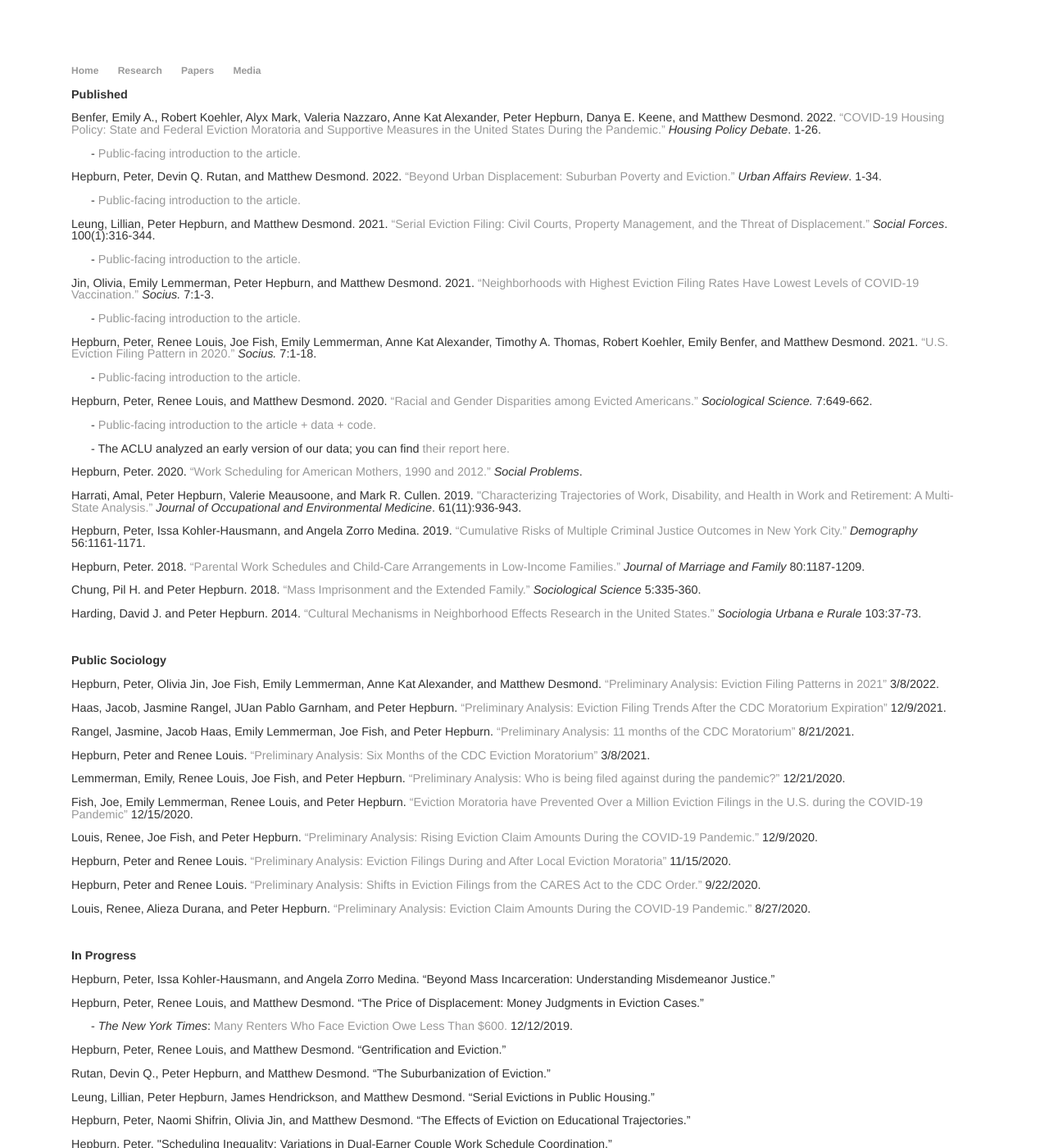
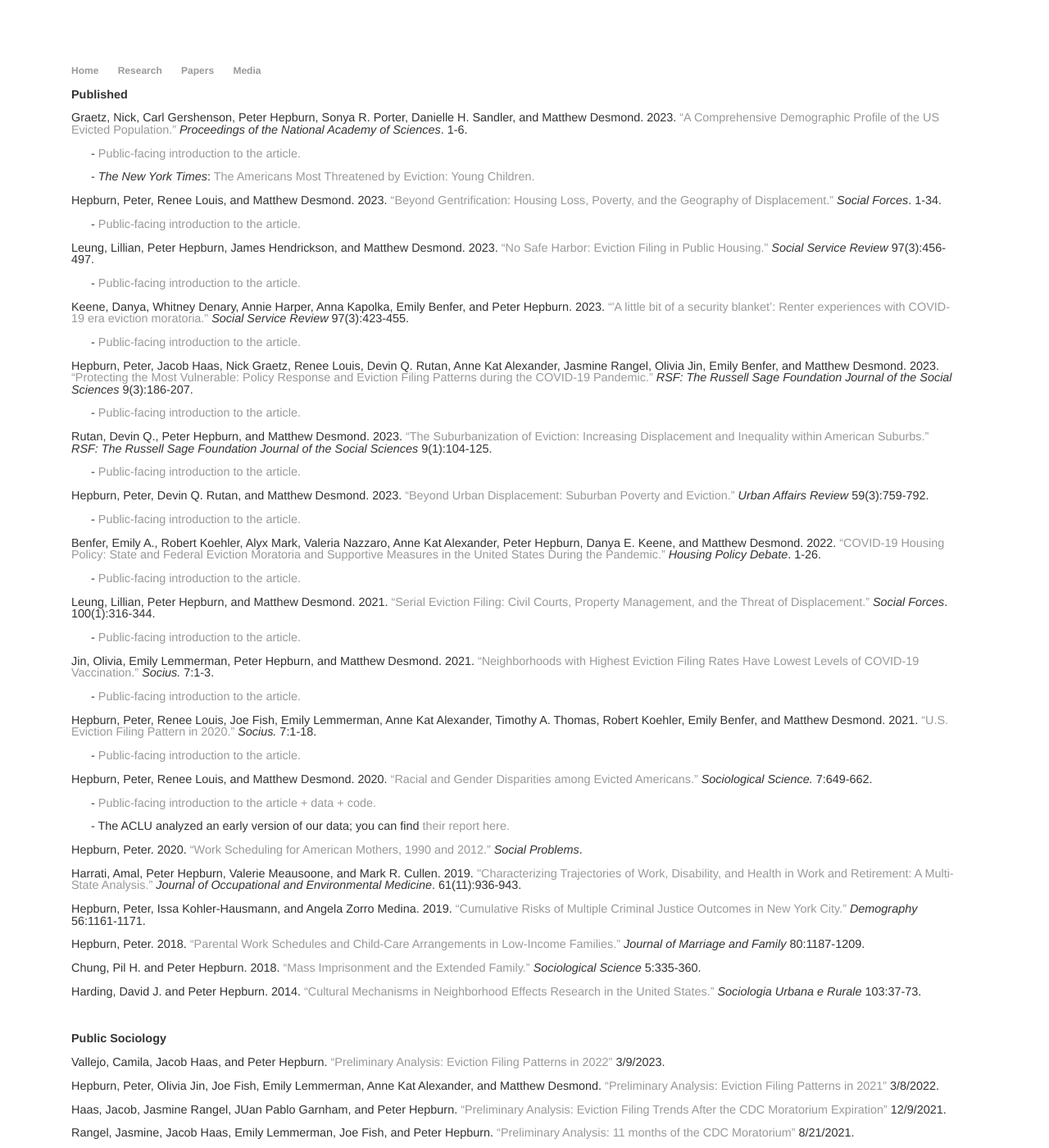
Before and after one commit to pshepburn/pshepburn.github.io, a Jekyll site: the page built from papers.html, in a window 1280 px wide and 1400 px high. Shown: the whole window at 82% size. Built offline with Jekyll 4.4.1, drawn with Linux system fonts in a browser that asks for light colours; some of the changed text lies outside the part shown.

Commit message:
Add files via upload

```diff
--- a/papers.html
+++ b/papers.html
@@ -4,11 +4,31 @@ title: Papers
 ---
 <div class="blurb">
 	<p><strong>Published</strong></p>
+
+	<p>Graetz, Nick, Carl Gershenson, Peter Hepburn, Sonya R. Porter, Danielle H. Sandler, and Matthew Desmond. 2023. <a href="https://www.pnas.org/doi/10.1073/pnas.2305860120">“A Comprehensive Demographic Profile of the US Evicted Population.”</a> <em>Proceedings of the National Academy of Sciences</em>. 1-6.</p>
+		<p>&nbsp;&nbsp;&nbsp;&nbsp;&nbsp;&nbsp;- <a href="https://evictionlab.org/who-is-evicted-in-america/">Public-facing introduction to the article.</a></p>
+		<p>&nbsp;&nbsp;&nbsp;&nbsp;&nbsp;&nbsp;- <em>The New York Times</em>: <a href="https://www.nytimes.com/2023/10/02/upshot/evictions-children-american-renters.html">The Americans Most Threatened by Eviction: Young Children.</a></p>
+
+	<p>Hepburn, Peter, Renee Louis, and Matthew Desmond. 2023. <a href="https://doi.org/10.1093/sf/soad123">“Beyond Gentrification: Housing Loss, Poverty, and the Geography of Displacement.”</a> <em>Social Forces</em>. 1-34.</p>
+		<p>&nbsp;&nbsp;&nbsp;&nbsp;&nbsp;&nbsp;- <a href="https://evictionlab.org/gentrifications-role-in-the-eviction-crisis/">Public-facing introduction to the article.</a></p>
+
+	<p>Leung, Lillian, Peter Hepburn, James Hendrickson, and Matthew Desmond. 2023. <a href="https://www.journals.uchicago.edu/doi/10.1086/725777">“No Safe Harbor: Eviction Filing in Public Housing.”</a> <em>Social Service Review</em> 97(3):456-497.</p>
+		<p>&nbsp;&nbsp;&nbsp;&nbsp;&nbsp;&nbsp;- <a href="https://evictionlab.org/public-housing-and-the-threat-of-eviction/">Public-facing introduction to the article.</a></p>
+
+	<p>Keene, Danya, Whitney Denary, Annie Harper, Anna Kapolka, Emily Benfer, and Peter Hepburn. 2023. <a href="https://www.journals.uchicago.edu/doi/10.1086/725320">“'A little bit of a security blanket’: Renter experiences with COVID-19 era eviction moratoria.”</a> <em>Social Service Review</em> 97(3):423-455.</p>
+		<p>&nbsp;&nbsp;&nbsp;&nbsp;&nbsp;&nbsp;- <a href="https://evictionlab.org/in-their-own-words-how-tenants-experienced-eviction-moratoria/">Public-facing introduction to the article.</a></p>
+
+	<p>Hepburn, Peter, Jacob Haas, Nick Graetz, Renee Louis, Devin Q. Rutan, Anne Kat Alexander, Jasmine Rangel, Olivia Jin, Emily Benfer, and Matthew Desmond. 2023. <a href="https://www.rsfjournal.org/content/9/3/186.abstract">“Protecting the Most Vulnerable: Policy Response and Eviction Filing Patterns during the COVID-19 Pandemic.”</a> <em>RSF: The Russell Sage Foundation Journal of the Social Sciences</em> 9(3):186-207.</p>
+		<p>&nbsp;&nbsp;&nbsp;&nbsp;&nbsp;&nbsp;- <a href="https://evictionlab.org/covid-era-policies-cut-eviction-filings-by-more-than-half/">Public-facing introduction to the article.</a></p>
+
+	<p>Rutan, Devin Q., Peter Hepburn, and Matthew Desmond. 2023. <a href="https://www.rsfjournal.org/content/9/1/104.abstract">“The Suburbanization of Eviction: Increasing Displacement and Inequality within American Suburbs.”</a> <em>RSF: The Russell Sage Foundation Journal of the Social Sciences</em> 9(1):104-125.</p>
+		<p>&nbsp;&nbsp;&nbsp;&nbsp;&nbsp;&nbsp;- <a href="https://evictionlab.org/growing-risk-of-suburban-eviction/">Public-facing introduction to the article.</a></p>
+
+	<p>Hepburn, Peter, Devin Q. Rutan, and Matthew Desmond. 2023. <a href="https://journals.sagepub.com/doi/full/10.1177/10780874221085676">“Beyond Urban Displacement: Suburban Poverty and Eviction.”</a> <em>Urban Affairs Review</em> 59(3):759-792.</p>
+		<p>&nbsp;&nbsp;&nbsp;&nbsp;&nbsp;&nbsp;- <a href="https://evictionlab.org/suburban-eviction/">Public-facing introduction to the article.</a></p>
+
 	<p>Benfer, Emily A., Robert Koehler, Alyx Mark, Valeria Nazzaro, Anne Kat Alexander, Peter Hepburn, Danya E. Keene, and Matthew Desmond. 2022. <a href="https://www.tandfonline.com/doi/full/10.1080/10511482.2022.2076713">“COVID-19 Housing Policy: State and Federal Eviction Moratoria and Supportive Measures in the United States During the Pandemic.”</a> <em>Housing Policy Debate</em>. 1-26.</p>
 		<p>&nbsp;&nbsp;&nbsp;&nbsp;&nbsp;&nbsp;- <a href="https://evictionlab.org/assessing-state-eviction-prevention-covid-19/">Public-facing introduction to the article.</a></p>
-
-	<p>Hepburn, Peter, Devin Q. Rutan, and Matthew Desmond. 2022. <a href="https://journals.sagepub.com/doi/full/10.1177/10780874221085676">“Beyond Urban Displacement: Suburban Poverty and Eviction.”</a> <em>Urban Affairs Review</em>. 1-34.</p>
-		<p>&nbsp;&nbsp;&nbsp;&nbsp;&nbsp;&nbsp;- <a href="https://evictionlab.org/suburban-eviction/">Public-facing introduction to the article.</a></p>
 
 	<p>Leung, Lillian, Peter Hepburn, and Matthew Desmond. 2021. <a href="https://academic.oup.com/sf/advance-article/doi/10.1093/sf/soaa089/5903878">“Serial Eviction Filing: Civil Courts, Property Management, and the Threat of Displacement.”</a> <em>Social Forces</em>. 100(1):316-344.</p>
 		<p>&nbsp;&nbsp;&nbsp;&nbsp;&nbsp;&nbsp;- <a href="https://evictionlab.org/serial-eviction-filings/">Public-facing introduction to the article.</a></p>
@@ -41,6 +61,7 @@ title: Papers
 
 	<p><strong>Public Sociology</strong></p>
 
+	<p>Vallejo, Camila, Jacob Haas, and Peter Hepburn. <a href="https://evictionlab.org/ets-report-2022/">“Preliminary Analysis: Eviction Filing Patterns in 2022”</a> 3/9/2023.</p>
 	<p>Hepburn, Peter, Olivia Jin, Joe Fish, Emily Lemmerman, Anne Kat Alexander, and Matthew Desmond. <a href="https://evictionlab.org/us-eviction-filing-patterns-2021/">“Preliminary Analysis: Eviction Filing Patterns in 2021”</a> 3/8/2022.</p>
 	<p>Haas, Jacob, Jasmine Rangel, JUan Pablo Garnham, and Peter Hepburn. <a href="https://evictionlab.org/updates/research/eviction-filing-trends-after-cdc-moratorium/">“Preliminary Analysis: Eviction Filing Trends After the CDC Moratorium Expiration”</a> 12/9/2021.</p>
 	<p>Rangel, Jasmine, Jacob Haas, Emily Lemmerman, Joe Fish, and Peter Hepburn. <a href="https://evictionlab.org/eleven-months-cdc/">“Preliminary Analysis: 11 months of the CDC Moratorium”</a> 8/21/2021.</p>
@@ -56,15 +77,13 @@ title: Papers
 
 	<p><strong>In Progress</strong></p>
 	<p>Hepburn, Peter, Issa Kohler-Hausmann, and Angela Zorro Medina. “Beyond Mass Incarceration: Understanding Misdemeanor Justice.”</p>
-	<p>Hepburn, Peter, Renee Louis, and Matthew Desmond. “The Price of Displacement: Money Judgments in Eviction Cases.”</p>
+	<p>Hepburn, Peter, Adam Chapnik, Renee Louis, and Matthew Desmond. “The Price of Displacement: Money Judgments in Eviction Cases.”</p>
 		<p>&nbsp;&nbsp;&nbsp;&nbsp;&nbsp;&nbsp;- <em>The New York Times</em>: <a href="https://www.nytimes.com/2019/12/12/upshot/eviction-prevention-solutions-government.html">Many Renters Who Face Eviction Owe Less Than $600.</a> 12/12/2019.</p>
-	<p>Hepburn, Peter, Renee Louis, and Matthew Desmond. “Gentrification and Eviction.”</p>
-	<p>Rutan, Devin Q., Peter Hepburn, and Matthew Desmond. “The Suburbanization of Eviction.”</p>
-	<p>Leung, Lillian, Peter Hepburn, James Hendrickson, and Matthew Desmond. “Serial Evictions in Public Housing.”</p>
-	<p>Hepburn, Peter, Naomi Shifrin, Olivia Jin, and Matthew Desmond. “The Effects of Eviction on Educational Trajectories.”</p>
+	<p>Hepburn, Peter, Danny Grubbs-Donovan, Nick Graetz, Olivia Jin, and Matthew Desmond. “The Effects of Eviction on Educational Trajectories.”</p>
 	<p>Hepburn, Peter. "Scheduling Inequality: Variations in Dual-Earner Couple Work Schedule Coordination.”</p>
-	<p>Harrati, Amal and Peter Hepburn. “Life Course Effects of Unemployment on the Onset of Health Conditions at Older Ages.”</p>
-
+	<p>Hepburn, Peter, Jacob Haas, Emily Lemmerman, and Matthew Desmond. “Pandemic Arrears: Understanding Rental Debt in U.S. Eviction Filings during the COVID-19 Pandemic.”</p>
+	<p>Graetz, Nick, Peter Hepburn, Carl Gershenson, Emily Lemmerman, Danielle H. Sandler, Sonya R. Porter, and Matthew Desmond. “Excess mortality associated with COVID-19 for renters threatened with eviction.”</p>
+	<p>Haas, Jacob and Peter Hepburn. "Eviction from Manufactured Home Parks.”</p>
 
 
 </div><!-- /.blurb -->
```
Also changed, not shown: research.html (+4 -4 lines).
